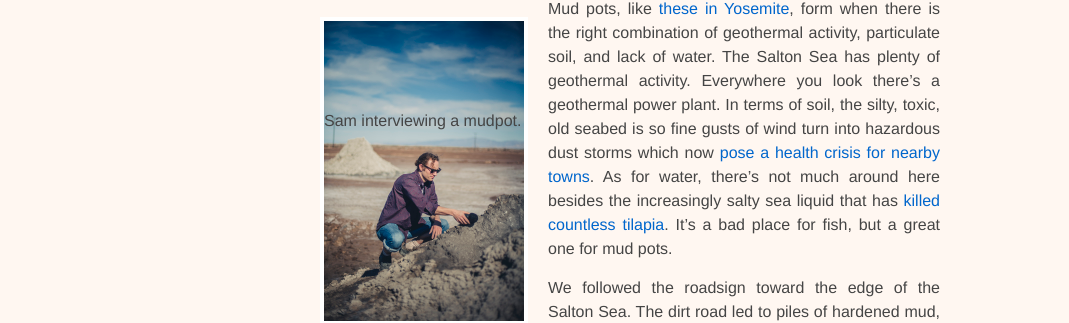
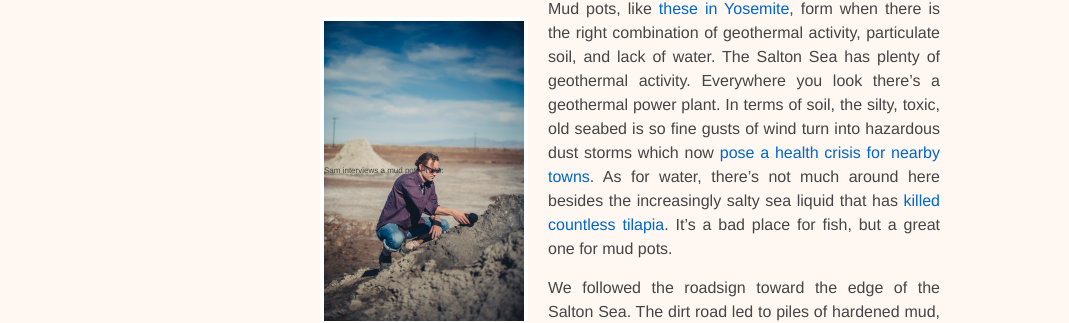
Before and after one commit to theworldaccordingtosound/theworldaccordingtosound.github.io, a Jekyll site: the page built from _posts/2016-04-06-pots.md, in a window 1280 px wide. Shown: the part 1092-1415 px from the top of the page, without its empty margins (20-1089 px from the left). Built offline with Jekyll 4.4.1, drawn with Linux system fonts in a browser that asks for light colours; nearby versions of some CDN libraries; some web fonts are replaced; comment, search, counter and statistics services are not loaded.

Commit message:
Sam int.

```diff
--- a/_posts/2016-04-06-pots.md
+++ b/_posts/2016-04-06-pots.md
@@ -13,7 +13,7 @@ All day we had been driving down streets lined with abandoned homes and undevelo
 
 The Salton Sea is a perfect habitat for mud pots. The area has [a peculiar history](http://saltonseamuseum.org/salton_sea_history.html). It was once an inland sea, then the delta of the Colorado River. Since the turn of the 20th century it has been a man-made salt lake surrounded by farms. The Sea had a brief moment in the 1950s as a resort spot. Real estate boomed, then busted. Today, most people come to gawk at the post-apocalyptic landscape and a community of drifters that [painted a mountain for Jesus](http://www.salvationmountain.us/). Some, though, come to see mud pots.
 
-<div style="background: url('http://www.theworldaccordingtosound.org/assets/posts/saminterviewingmudpot.jpg') no-repeat; background-size: cover; width:200px; height:300px; display:inline; float:left; border:4px solid #fff; border-bottom:30px solid #fff; margin:20px; line-height:200px; vertical-align:bottom; ">Sam interviewing a mudpot.</div>
+<div style="background: url('http://www.theworldaccordingtosound.org/assets/posts/saminterviewingmudpot.jpg') no-repeat; background-size: cover; width:200px; height:300px; display:inline; float:left; border:4px solid #fff; border-bottom:30px solid #fff; margin:20px; line-height:300px; vertical-align:bottom; font-size:50%; ">Sam interviews a mud pot. Photo: </div>
 
 Mud pots, like [these in Yosemite](https://www.nps.gov/yell/learn/nature/mudpots.htm), form when there is the right combination of geothermal activity, particulate soil, and lack of water. The Salton Sea has plenty of geothermal activity. Everywhere you look there’s a geothermal power plant. In terms of soil, the silty, toxic, old seabed is so fine gusts of wind turn into hazardous dust storms which now [pose a health crisis for nearby towns](http://www.theatlantic.com/science/archive/2015/11/the-airborne-toxic-lake-event/414888/). As for water, there's not much around here besides the increasingly salty sea liquid that has [killed countless tilapia](http://www.nytimes.com/2012/09/12/us/salton-sea-is-blamed-for-southern-california-stench.html). It's a bad place for fish, but a great one for mud pots.
 
```
